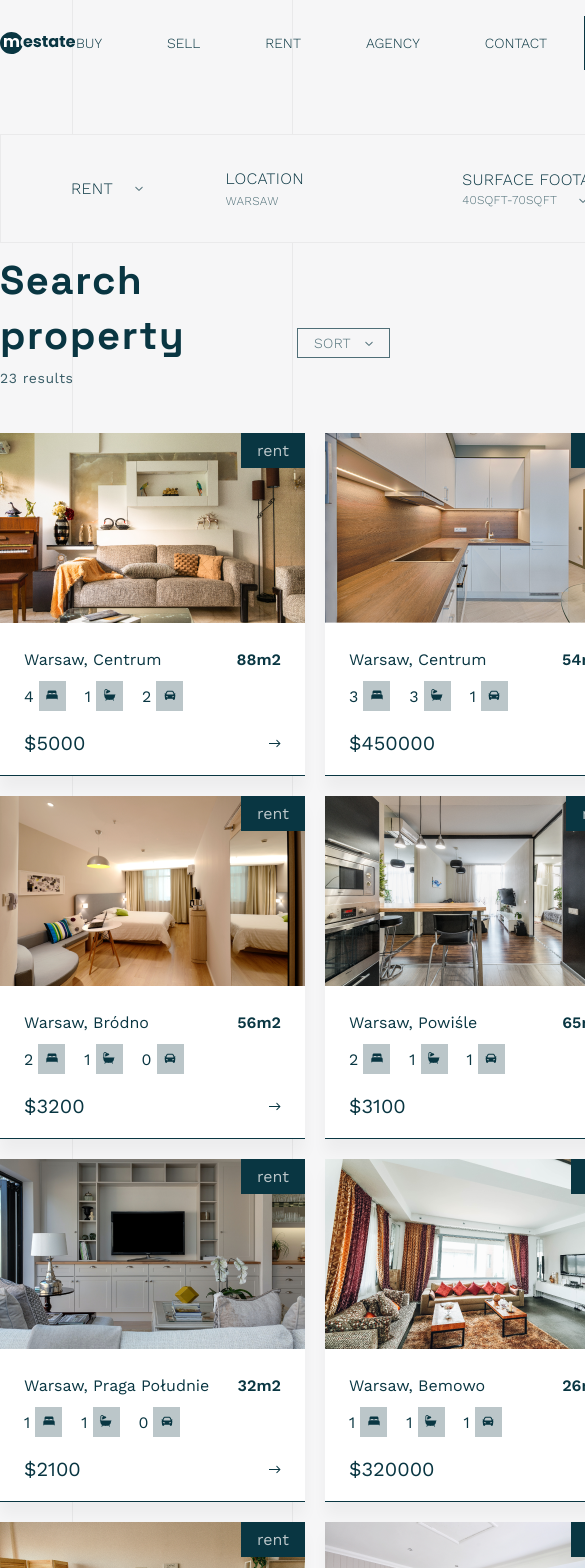
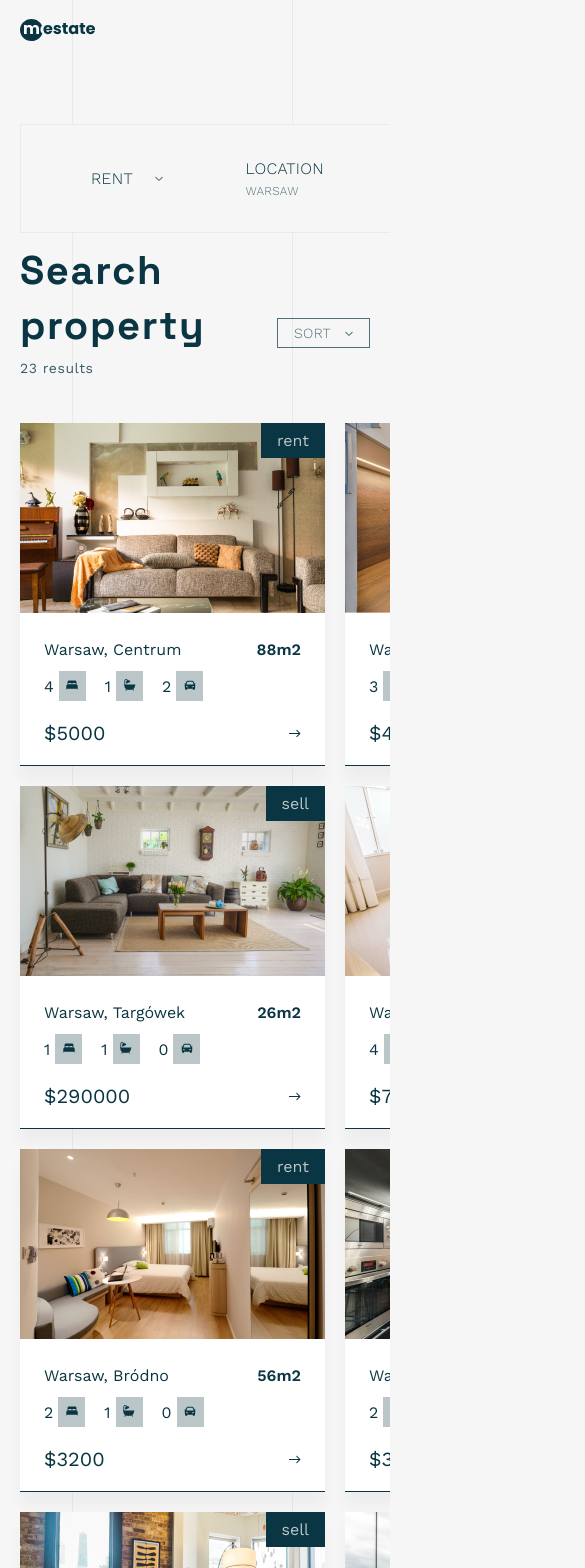
Before and after one commit to OlaHeklaDesign/meastate, a React (Create React App) app: page /search in a window 390 px wide. Shown: the top 1568 px of the page, 585 px wide, since content can reach past the window. Built offline with nearby package versions, Linux system fonts and the light colour scheme.

Commit message:
header responsivness

```diff
--- a/src/Components/Footer/Footer.css
+++ b/src/Components/Footer/Footer.css
@@ -4,6 +4,7 @@ footer {
   max-width: 1292px;
   margin: 0 auto;
   padding: 70px 0;
+  overflow: hidden;
 }
 
 footer h3 {
--- a/src/Components/Header/Header.css
+++ b/src/Components/Header/Header.css
@@ -40,3 +40,66 @@ header button {
   background-position: center;
   background-repeat: repeat-y;
 }
+
+.mobile-nav {
+  position: relative;
+  display: none;
+}
+
+.mobile-nav div {
+  position: absolute;
+  top: 120%;
+  right: 0;
+  display: flex;
+  background: #093642;
+  padding: 10px 20px;
+  display: none;
+}
+
+.mobile-nav a {
+  color: #F6F6F7;
+}
+
+
+@media only screen and (max-width: 1332px)  {
+  header {
+    margin: 0 20px;
+  }
+}
+
+@media only screen and (max-width: 970px)  {
+  header ul {
+    gap: 40px;
+  }
+}
+
+@media only screen and (max-width: 845px)  {
+  header button {
+    padding: 10px 30px;
+  }
+}
+
+@media only screen and (max-width: 763px)  {
+  header ul {
+    gap: 20px;
+  }
+  header button {
+    margin-left: 20px;
+  }
+}
+
+@media only screen and (max-width: 660px)  {
+  .desktop-nav {
+    display: none;
+  }
+  header {
+    padding-bottom: 16px;
+  }
+}
+
+@media only screen and (max-width: 482px)  {
+  .mobile-nav ul {
+    flex-direction: column;
+  }
+
+}
--- a/src/Components/Header/Header.jsx
+++ b/src/Components/Header/Header.jsx
@@ -2,6 +2,7 @@ import React from 'react';
 import { Link } from 'react-router-dom';
 import './Header.css';
 import logo from '../Assets/logo.svg';
+import mobile_menu from '../Assets/mobile-menu.svg';
 
 
 const Header = () => {
@@ -9,7 +10,7 @@ const Header = () => {
     <div className="header-bg">
       <header>
         <Link style={{textDecoration: "none"}} to='/'><img src={logo} alt="logo"/></Link>
-        <div class="header-right">
+        <div class="header-right desktop-nav">
           <ul>
             <li>
               <a href="">BUY</a>
@@ -29,6 +30,28 @@ const Header = () => {
           </ul>
           <button>contact with us</button>
         </div>
+        <div class="mobile-nav">
+          <img src={mobile_menu} alt="menu" />
+          <div>
+            <ul>
+              <li>
+                <a href="">BUY</a>
+              </li>
+              <li>
+                <a href="">SELL</a>
+              </li>
+              <li>
+                <a href="">RENT</a>
+              </li>
+              <li>
+                <a href="#offert">AGENCY</a>
+              </li>
+              <li>
+                <a href="#contact">CONTACT</a>
+              </li>
+            </ul>
+          </div>
+        </div>
       </header>
     </div>
   )
--- a/src/Components/OffertItem/OffertItem.css
+++ b/src/Components/OffertItem/OffertItem.css
@@ -71,3 +71,22 @@
 .offertitem-content {
   padding: 24px 24px 20px 24px;
 }
+
+.offertitem-mainimg {
+  width: 100%;
+}
+
+@media only screen and (max-width: 1332px)  {
+  .offertitem {
+    max-width: none;
+  }
+  .searchpage-offerts {
+    grid-template-columns: repeat(3, 1fr) !important;
+  }
+}
+
+@media only screen and (max-width: 1002px)  {
+  .searchpage-offerts {
+    grid-template-columns: repeat(2, 1fr) !important;
+  }
+}
--- a/src/Components/OffertItem/OffertItem.jsx
+++ b/src/Components/OffertItem/OffertItem.jsx
@@ -12,7 +12,7 @@ const OffertItem = ({main_image, offer, location, surface, bedrooms, bathrooms,
     <Link to={`/offert/${id}`} style={{textDecoration: "none"}}>
       <div className='offertitem'>
         <div className="offertitem-image-container">
-          <img src={main_image} alt="" />
+          <img src={main_image} alt="" className='offertitem-mainimg' />
           <p className='offertitem-offer'>{offer}</p>
         </div>
         <div className="offertitem-content">
--- a/src/Pages/SearchPage/SearchPage.css
+++ b/src/Pages/SearchPage/SearchPage.css
@@ -3,4 +3,11 @@
   background-image: url('../../Components/Assets/bg-strips.png');
   background-position: center;
   background-repeat: repeat-y;
+  overflow: hidden;
 }
+
+@media only screen and (max-width: 1332px)  {
+  .searchpage {
+    padding: 64px 20px 0 20px;
+  }
+}
```
Also changed, not shown: src/Components/Assets/mobile-menu.svg (added).
